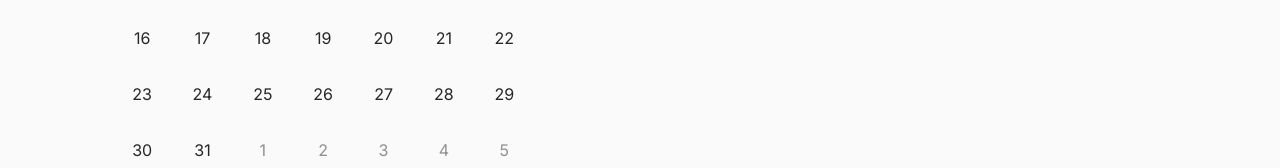
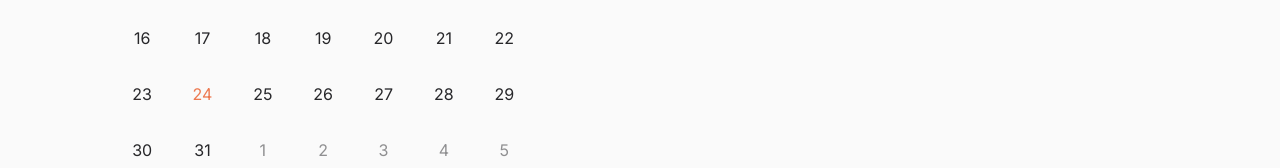
Before and after one commit to cesium/hydrogen, a Next.js app: page /about/events in a window 1280 px wide. Shown: the part 471-639 px from the top of the page. Built offline with nearby package versions, Linux system fonts and the light colour scheme; no server answers.

Commit message:
feat: added a current day indicator in the calendar component (#169)

```diff
--- a/src/components/calendar.tsx
+++ b/src/components/calendar.tsx
@@ -128,7 +128,8 @@ export function Calendar({
                     flex h-12 w-10 items-center justify-center rounded-xl text-center
                     ${!isCurrentMonth ? "text-gray-300 cursor-default opacity-50" : "cursor-pointer transition-colors hover:bg-black/5"}
                     ${isSelected ? "z-10 bg-primary text-white hover:bg-primary" : ""}
-                  `}
+                    ${isSameDay(date, new Date()) ? "text-primary" : ""}
+                    `}
                   >
                     {date.getDate()}
                   </button>
```
